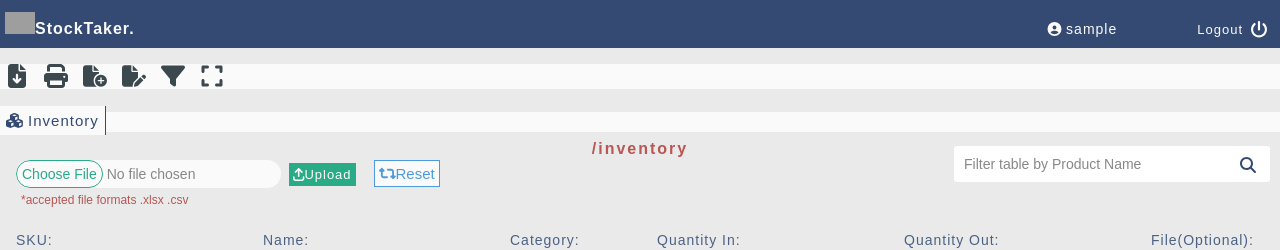
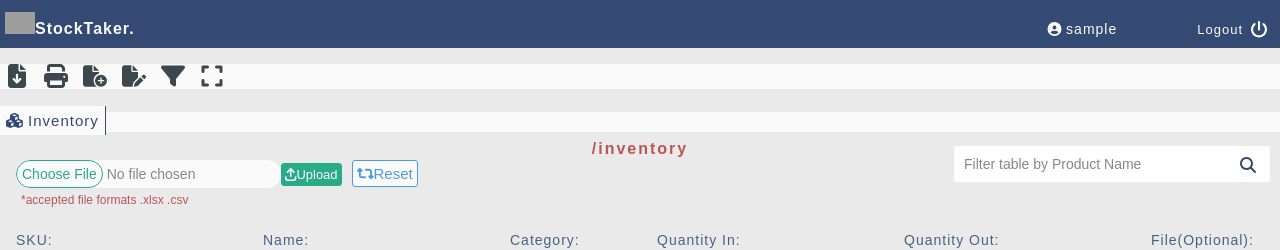
Before and after one commit to josealbin/stocktaker-client, a React (Vite) app: page /inventory in a window 1280 px wide. Shown: the top 250 px of the page. Built offline with nearby package versions, Linux system fonts and the light colour scheme; no server answers; sample sign-in values are in the browser's storage; grey boxes are pictures that could not be loaded.

Commit message:
css changes fixed and wrapup -to date

```diff
--- a/src/components/Inventory/Inventory.css
+++ b/src/components/Inventory/Inventory.css
@@ -11,6 +11,16 @@ body{ display: flex; align-items: center; background: #eaeaea; min-height: 100vh
 .filter{ position: relative; top: 0; left: 0; right: 0; bottom: 0; z-index: 1; opacity: .7; }
 
 
+/* General CSS Starts*/
+.spinner{ position: absolute; top: 50%; left: 50%; transform: translate(-50%, -50%); z-index: 999; }
+.upload-btn{ border: 1px solid #29ab87; background: #29ab87; color: #fafafa; font-size: 13px; padding: 3px; border-radius: 3px; cursor: pointer; text-decoration: none; }
+.upload-btn:hover{ color: #eaeaea;}
+.refresh-btn{ border: 1px solid #4c9be0; background: #fafafa; color: #4c9be0; font-size: 15px; padding: 4px; margin-left: 10px; border-radius: 3px; cursor: pointer; text-decoration: none;}
+.refresh-btn:hover{ background: #4c9be0; color: #fafafa;}
+/* General CSS Ends*/
+
+
+
 /* Search Box Starts*/
 .search_box{ width: 25%; background:#fafafa; border-radius: 5px;  position: absolute; top: 9rem; right: 0.5rem;}
 .search_box input{ border: 2px solid #eaeaea; transition: 0.5s; border-radius: 5px; width: 100%; outline: none;  color: #888888; font-size: 14px; padding: 10px; position: relative;}
@@ -22,22 +32,20 @@ body{ display: flex; align-items: center; background: #eaeaea; min-height: 100vh
 }
 /* Search Box Ends*/
 
+
+
 /* Upload File Starts*/
 .upload_file{ position: absolute; top: 10rem; left: 1rem;}
 .upload_file p{ color: #b95754; font-size: 12px; padding: 5px; user-select: none;}
 .upload_box{ font-size: 14px; color: #888888; background: #fafafa; border-radius: 20px; outline: none; cursor: pointer;}
 ::-webkit-file-upload-button{ color: #29ab87; background: #fafafa; padding: 5px; border: 1px solid #29ab87; border-radius: 20px; outline: none; cursor: pointer;}
 ::-webkit-file-upload-button:hover{ color: #fafafa; background: #29ab87;}
-
-.upload-btn{ margin: 0 8px 0 8px;  background:#fafafa; border: 1px solid #344a72; border-right: 2px solid #344a72; color: #344a72; font-size: 15px; letter-spacing: 1px; padding: 5px; cursor: pointer;}
-.upload-btn:hover{ color: #fafafa; background: #344a72; }
-
 @media(max-width: 1024px){
     .upload_file{ display: none;}
 }
 /* Upload File Ends*/
 
-.spinner{ position: absolute; top: 50%; left: 50%; transform: translate(-50%, -50%); z-index: 999; }
+
 
 /* prod_table Starts*/
 .wrapper{ position: absolute; top: 19rem; width: 100%; background: #fafafa; box-shadow: 0 5px 12px rgba(32, 32, 32, .3); height: 450px; overflow: hidden; overflow-y: auto;}
@@ -81,10 +89,6 @@ body{ display: flex; align-items: center; background: #eaeaea; min-height: 100vh
 .view-btn:hover{ color: #eaeaea;}
 .update-btn{ border: 1px solid #29ab87; background: #29ab87; color: #fafafa; font-size: 13px; }
 .update-btn:hover{ color: #eaeaea;}
-.upload-btn{ border: 1px solid #29ab87; background: #29ab87; color: #fafafa; font-size: 13px; padding: 3px; }
-.upload-btn:hover{ color: #eaeaea;}
-.refresh-btn{ border: 1px solid #4c9be0; background: #fafafa; color: #4c9be0; font-size: 15px; padding: 4px; margin-left: 10px;}
-.refresh-btn:hover{ background: #4c9be0; color: #fafafa;}
 .download-btn .icon{ cursor: pointer;}
 
 @media print {
```
